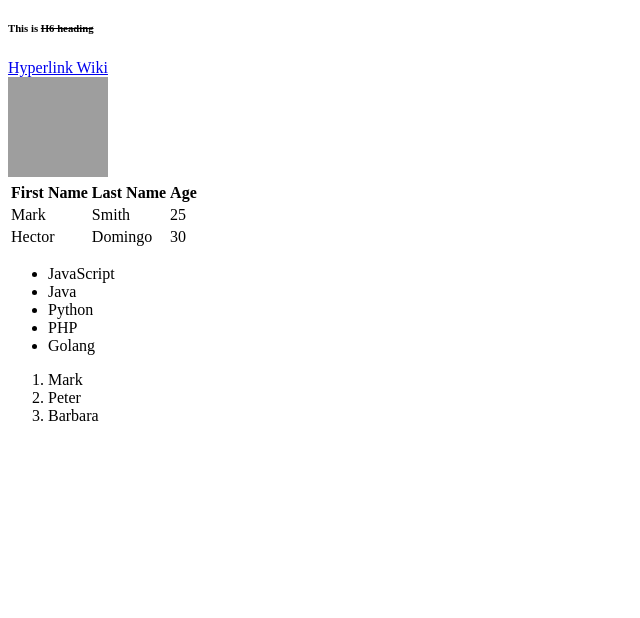
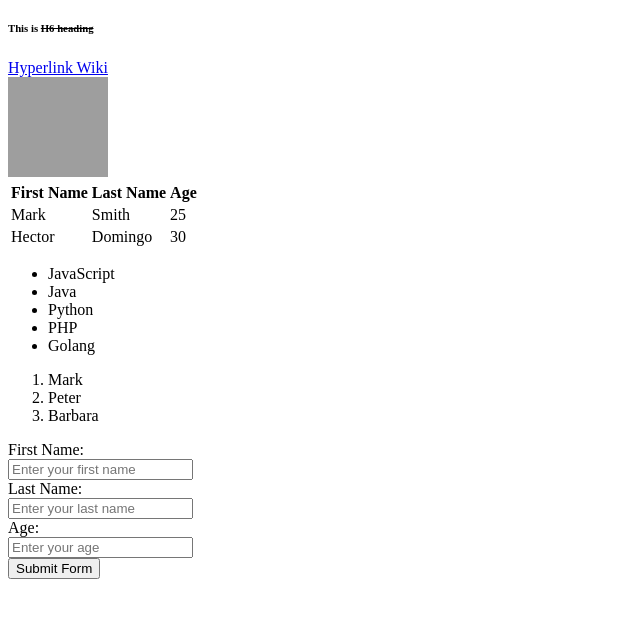
Before and after one commit to Firessean/WebdriverIO-learning, a plain HTML site: page Udemy-HTML/index.html in a window 1280 px wide. Shown: the part 110-728 px from the top of the page, without its empty margins (0-640 px from the left). Drawn offline with Linux system fonts and the light colour scheme; grey boxes are pictures that could not be loaded.

Commit message:
Learn about forms

```diff
--- a/Udemy-HTML/index.html
+++ b/Udemy-HTML/index.html
@@ -48,5 +48,18 @@
             <li>Peter</li>
             <li>Barbara</li>
         </ol>
+
+        <form>
+            First Name:<br>
+            <input type="text" placeholder="Enter your first name">
+            <br>
+            Last Name:<br>
+            <input type="text" placeholder="Enter your last name">
+            <br>
+            Age:<br>
+            <input type="number" placeholder="Enter your age">
+            <br>
+            <input type="submit" value="Submit Form">
+        </form>
     </body>
 </html>
```
